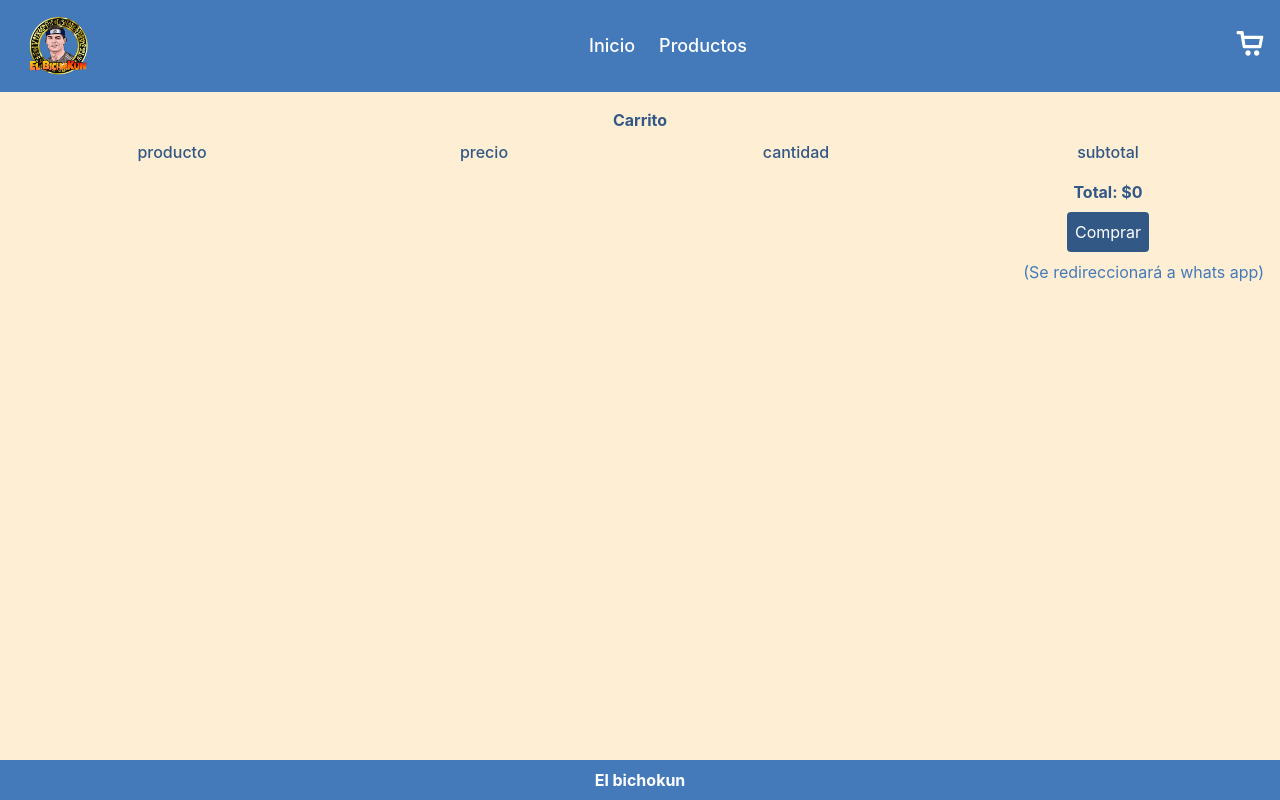
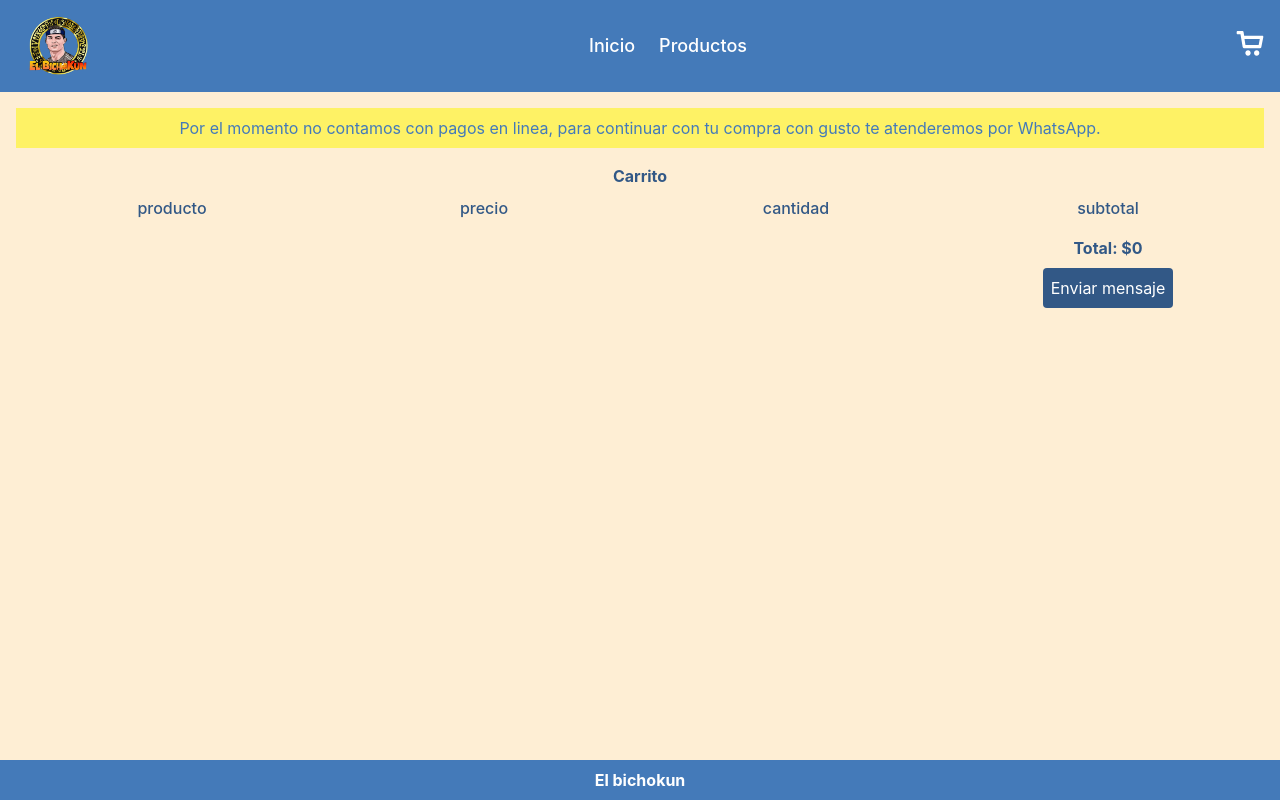
Before and after one commit to 4GeeksAcademy/bicho, a React (Vite) app: page /cart in a window 1280 px wide. Built offline with nearby package versions, Linux system fonts and the light colour scheme.

Commit message:
checkout button done

```diff
--- /dev/null
+++ b/src/components/cart/CheckoutButton.jsx
@@ -0,0 +1,37 @@
+export default CheckoutButton;
+
+import { useCart } from "../../hooks/CartContext";
+
+function CheckoutButton() {
+  const { cart } = useCart();
+
+  const sendWhatsApp = () => {
+    const phone = "525586814383";
+
+    let message = "Hola, quiero consultar disponibilidad de estos productos:";
+
+
+    cart.forEach((item) => {
+      message += `${item.name}\nCantidad: ${item.quantity}\nPrecio: $${item.price}\n\n`;
+    });
+
+    const total = cart.reduce(
+      (prev, item) => prev + item.price * item.quantity,
+      0
+    );
+
+    message += `TOTAL: $${total}`;
+
+    const encoded = encodeURIComponent(message);
+
+    const url = `https://wa.me/${phone}?text=${encoded}`;
+
+    window.open(url, "_blank");
+  };
+
+  return (
+    <button className="bg-secondary text-white p-2 rounded my-2" onClick={sendWhatsApp}>
+      Enviar mensaje
+    </button>
+  );
+}
--- a/src/pages/Cart.jsx
+++ b/src/pages/Cart.jsx
@@ -1,5 +1,6 @@
 
 import CartItems from "../components/cart/CartItems";
+import CheckoutButton from "../components/cart/CheckoutButton";
 import { useCart } from "../hooks/CartContext";
 
 export const Cart = () => {
@@ -14,6 +15,9 @@ export const Cart = () => {
 
   return (
     <div className="m-4">
+      <div className="text-primary text-center font-s bg-warning py-2">
+        Por el momento no contamos con pagos en linea, para continuar con tu compra con gusto te atenderemos por WhatsApp.
+      </div>
       <div className="text-secondary font-bold text-center mt-4">Carrito </div>
             <div className="flex py-2">
                 <div className="w-1/4 text-secondary text-center font-medium">producto</div>
@@ -32,13 +36,9 @@ export const Cart = () => {
      <div className="flex flex-col items-end py-2">
       <div className="w-1/4 text-center text-secondary font-bold">Total: ${total}</div>
       <div className="w-1/4 flex justify-center">
-      <button className="bg-secondary text-white p-2 rounded my-2">Comprar</button>
-      </div>
-      <div className="text-primary font-s">
-        (Se redireccionará a whats app)
+      <CheckoutButton/>
       </div>
       </div>
-
 
     </div>
   );
```
